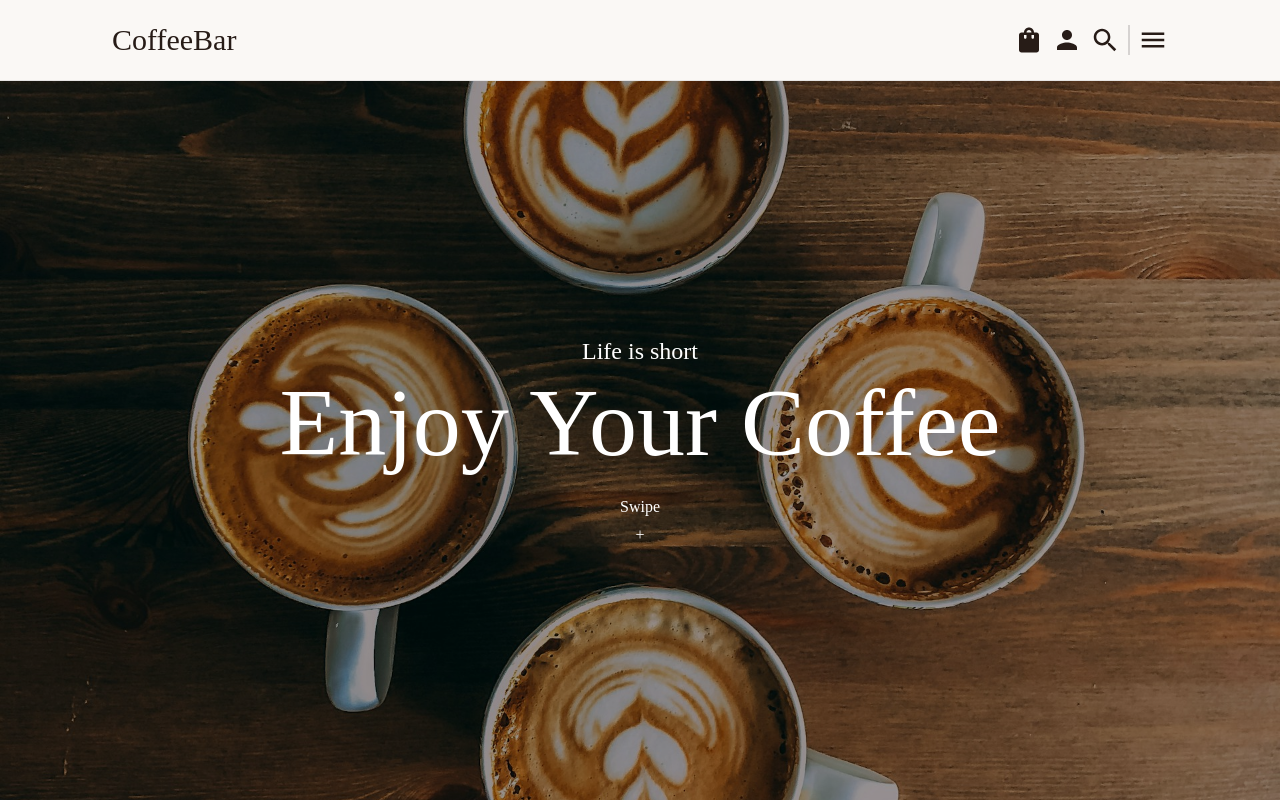
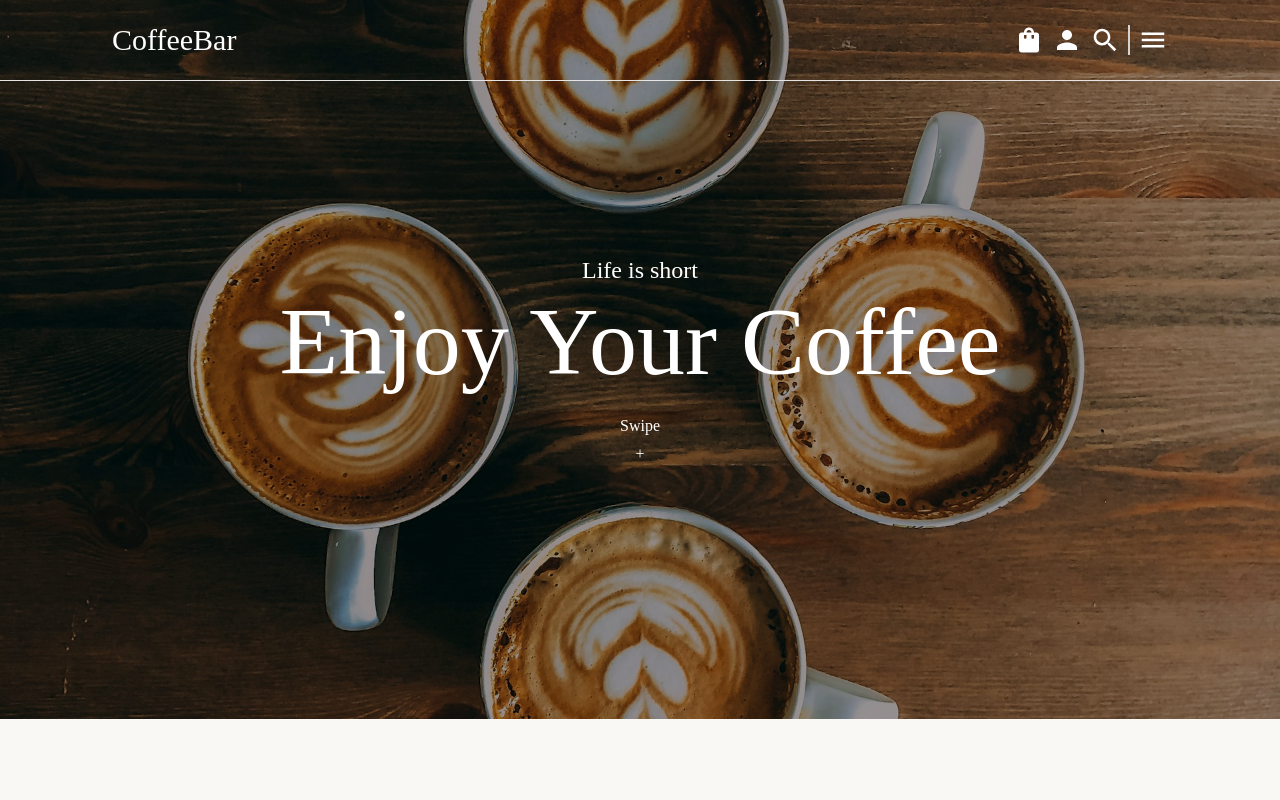
Before and after one commit to DarkoM996/coffeebar-website, a React (Vite) app: page /about in a window 1280 px wide. Built offline with nearby package versions, Linux system fonts and the light colour scheme; a web font is replaced by a local one.

Commit message:
making the navbar per the actual design!!

```diff
--- a/src/components/Navbar.tsx
+++ b/src/components/Navbar.tsx
@@ -13,7 +13,7 @@ const Navbar = () => {
   // I don't need active link here because this web app and design doesn't require it
 
   return (
-    <nav className="border-b border-stone-200">
+    <nav className="border-b border-stone-200 fixed top-0 left-0 bg-transparent z-20 w-full text-white">
       <div className="max-w-screen-3xl mx-auto w-full h-20 flex justify-between items-center px-6 py-4 lg:px-28">
         {/* TypeLogo */}
         <div>
--- a/src/layouts/MainLayout.tsx
+++ b/src/layouts/MainLayout.tsx
@@ -1,10 +1,10 @@
 import { Outlet } from "react-router-dom";
-import Navbar from "./../components/Navbar";
+// import Navbar from "./../components/Navbar";
 
 const MainLayout = () => {
   return (
     <>
-      <Navbar />
+      {/* <Navbar /> */}
       <Outlet />
     </>
   );
--- a/src/pages/AboutPage.tsx
+++ b/src/pages/AboutPage.tsx
@@ -1,8 +1,10 @@
 import AboutHero from "../components/aboutpage-components/AboutHero";
+import Navbar from "./../components/Navbar";
 
 const AboutPage = () => {
   return (
     <>
+      <Navbar />
       <AboutHero />
     </>
   );
```
